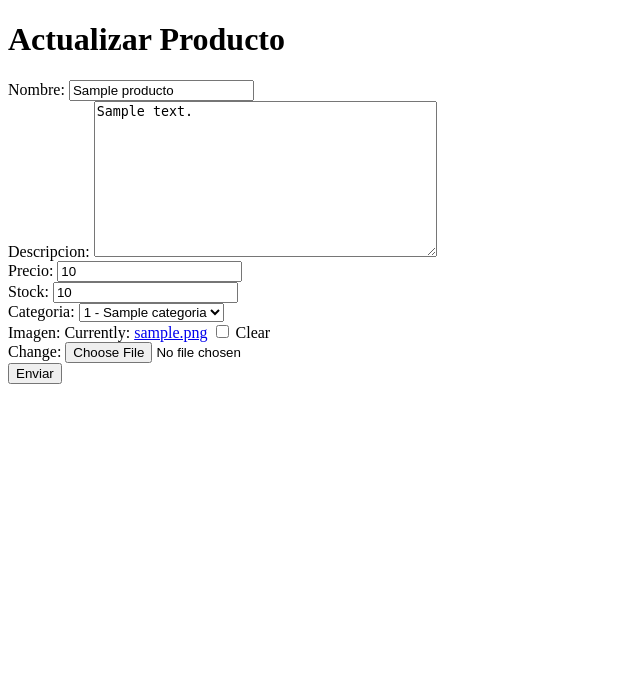
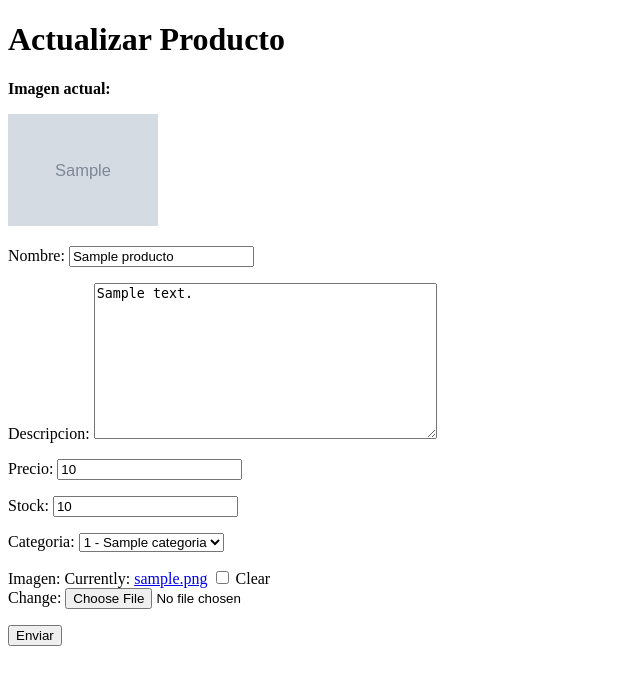
Before and after one commit to Naacho-mp/backend_tienda, a Django app: page /actualizar_producto/1/ in a window 1280 px wide. Shown: the top 685 px of the page, without its empty margins (0-640 px from the left). Run offline with Django 5.2, Linux system fonts and the light colour scheme; tables that the repository leaves empty hold one stand-in row (values such as "Sample post"); grey boxes marked "Sample" are stand-in pictures.

Commit message:
Se arregla duplicacion de imgs

```diff
--- a/backend/tienda/templates/actualizar_producto.html
+++ b/backend/tienda/templates/actualizar_producto.html
@@ -9,11 +9,21 @@
     <h1>Actualizar Producto</h1>
 
     <form method="POST" enctype="multipart/form-data">
-        <table>
-            {{producto_form}}
-        </table>
+        {% csrf_token %}
+
+        {% if producto_form.instance.imagen %}
+
+        <p><strong>Imagen actual:</strong></p>
+        <img src="{{ producto_form.instance.imagen.url }}" width="150" class="mb-3">
+
+        {% endif %}
+
+        {{ producto_form.as_p }}
+
         <button type="submit">Enviar</button>
-        {% csrf_token %}
+
+
+
     </form>
 </body>
 </html>
```
Also changed, not shown: backend/media/mostrar_productos/1_1744133578000.png (added), backend/media/mostrar_productos/audifonos-inalambricos-sony-con-bluetooth-wh-ch520-azul-sku-344475.jpeg (added).
